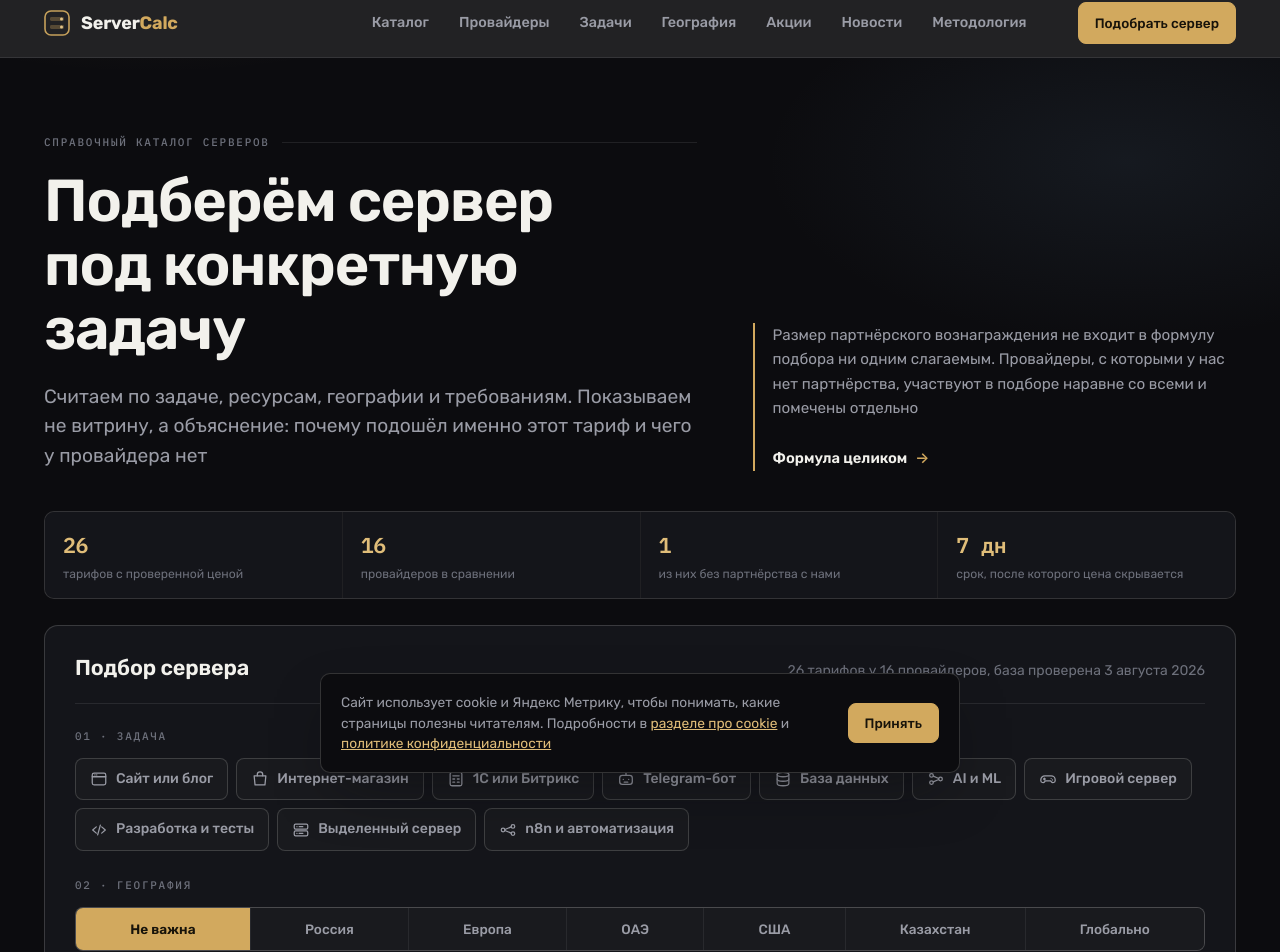
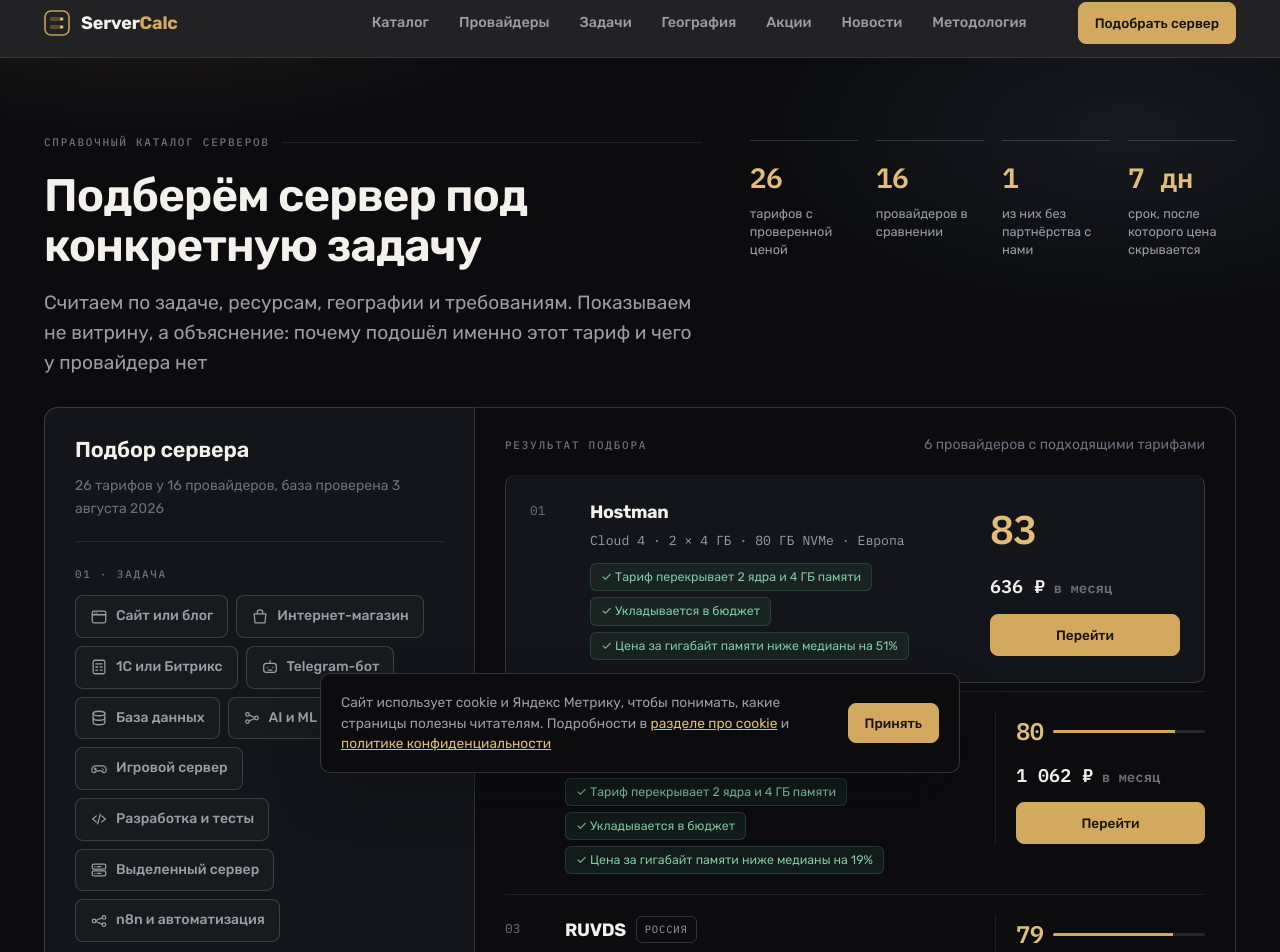
Before and after one commit to MakeBiz/servercalc, a Next.js app: page / in a window 1280 px wide. Shown: the part 11-963 px from the top of the page. Built offline with nearby package versions, Linux system fonts and the light colour scheme.

Commit message:
Главная по макету: калькулятор слева, результат справа, компактный заголовок, статистика в ряд, верхний результат выделен

```diff
--- a/app/globals.css
+++ b/app/globals.css
@@ -122,9 +122,9 @@
 
 .display {
   font-weight: 600;
-  font-size: clamp(2.4rem, 5.2vw, 3.7rem);
+  font-size: clamp(2.05rem, 3.8vw, 2.85rem);
   letter-spacing: -0.02em;
-  line-height: 1.08;
+  line-height: 1.1;
 }
 
 h1, .h1 { font-size: clamp(2rem, 4vw, 2.85rem); letter-spacing: -0.015em; line-height: 1.1; }
@@ -369,19 +369,46 @@
   display: grid;
   grid-template-columns: 1fr;
   gap: 28px;
-  align-items: end;
-  margin-bottom: 40px;
+  align-items: start;
+  margin-bottom: 30px;
 }
 @media (min-width: 900px) {
-  .hero-grid { grid-template-columns: minmax(0, 1.35fr) minmax(0, 1fr); gap: 56px; }
+  .hero-grid { grid-template-columns: minmax(0, 1.15fr) minmax(0, 0.85fr); gap: 48px; }
 }
 
-.hero h1 { margin-bottom: 20px; }
+.hero h1 { margin-bottom: 18px; }
 .hero-note {
   border-left: 2px solid var(--brass);
   padding-left: 18px;
   font-size: 0.95rem;
   line-height: 1.6;
+  color: var(--on-ink-dim);
+}
+
+/* статистика справа от заголовка, по макету — плоские колонки без рамки */
+.hero-stats {
+  display: grid;
+  grid-template-columns: repeat(2, minmax(0, 1fr));
+  gap: 22px 20px;
+  padding-top: 6px;
+}
+@media (min-width: 1080px) { .hero-stats { grid-template-columns: repeat(4, minmax(0, 1fr)); gap: 18px; } }
+.hstat {
+  border-top: 1px solid var(--ink-line-2);
+  padding-top: 14px;
+}
+.hstat .stat-v {
+  font-family: var(--font-mono);
+  font-size: 1.75rem;
+  font-weight: 600;
+  letter-spacing: -0.02em;
+  color: var(--brass-bright);
+  font-variant-numeric: tabular-nums;
+}
+.hstat .stat-k {
+  margin-top: 5px;
+  font-size: 0.8rem;
+  line-height: 1.4;
   color: var(--on-ink-dim);
 }
 
@@ -573,6 +600,39 @@
   padding: 26px 30px 30px;
 }
 @media (max-width: 640px) { .results { padding: 20px 16px 24px; } }
+
+/* компоновка главной: калькулятор слева, результат справа, один блок */
+@media (min-width: 980px) {
+  .calc-split {
+    display: grid;
+    grid-template-columns: minmax(0, 430px) minmax(0, 1fr);
+    align-items: stretch;
+  }
+  .calc-split .calc {
+    display: flex;
+    flex-direction: column;
+    border-radius: var(--r-lg) 0 0 var(--r-lg);
+    border-right: 0;
+    border-bottom: 1px solid var(--ink-line-2);
+  }
+  .calc-split .calc-foot { margin-top: auto; }
+  .calc-split .calc-cols { grid-template-columns: 1fr; gap: 22px; }
+  .calc-split .calc-cols .span-2 { grid-column: auto; }
+  .calc-split .results {
+    border-radius: 0 var(--r-lg) var(--r-lg) 0;
+  }
+  /* лучший результат выделен рамкой, балл крупнее — как в макете */
+  .calc-split .rescard-top {
+    border: 1px solid var(--ink-line-2);
+    border-radius: var(--r-md);
+    background: var(--ink-700);
+    padding: 22px 24px;
+    margin-bottom: 8px;
+  }
+  .calc-split .rescard-top .res-side { border-left: 0; padding-left: 20px; }
+  .calc-split .rescard-top .res-score-v { font-size: 2.5rem; }
+  .calc-split .rescard-top .res-bar { display: none; }
+}
 
 .results-head {
   display: flex;
--- a/app/page.js
+++ b/app/page.js
@@ -79,47 +79,36 @@
                 <span className="label label-brass">Справочный каталог серверов</span>
               </div>
               <h1 className="display">
-                Подберём сервер
+                Подберём сервер под
                 <br />
-                под конкретную задачу
+                конкретную задачу
               </h1>
               <p className="lead">
                 Считаем по задаче, ресурсам, географии и требованиям. Показываем не витрину, а
                 объяснение: почему подошёл именно этот тариф и чего у провайдера нет
               </p>
             </div>
-            <div className="hero-note">
-              Размер партнёрского вознаграждения не входит в формулу подбора ни одним слагаемым.
-              Провайдеры, с которыми у нас нет партнёрства, участвуют в подборе наравне со всеми и
-              помечены отдельно
-              <div className="mt">
-                <Link href="/metodologiya" className="link-arrow">
-                  Формула целиком
-                </Link>
+            <div className="hero-stats">
+              <div className="hstat">
+                <div className="stat-v">{STATS.plans}</div>
+                <div className="stat-k">{plural(STATS.plans, 'тариф с проверенной ценой', 'тарифа с проверенной ценой', 'тарифов с проверенной ценой')}</div>
+              </div>
+              <div className="hstat">
+                <div className="stat-v">{STATS.providers}</div>
+                <div className="stat-k">провайдеров в сравнении</div>
+              </div>
+              <div className="hstat">
+                <div className="stat-v">{STATS.providers - STATS.partners}</div>
+                <div className="stat-k">из них без партнёрства с нами</div>
+              </div>
+              <div className="hstat">
+                <div className="stat-v">{STATS.staleDays} дн</div>
+                <div className="stat-k">срок, после которого цена скрывается</div>
               </div>
             </div>
           </div>
 
-          <div className="stat-row mb">
-            <div className="stat">
-              <div className="stat-v">{STATS.plans}</div>
-              <div className="stat-k">{plural(STATS.plans, 'тариф с проверенной ценой', 'тарифа с проверенной ценой', 'тарифов с проверенной ценой')}</div>
-            </div>
-            <div className="stat">
-              <div className="stat-v">{STATS.providers}</div>
-              <div className="stat-k">провайдеров в сравнении</div>
-            </div>
-            <div className="stat">
-              <div className="stat-v">{STATS.providers - STATS.partners}</div>
-              <div className="stat-k">из них без партнёрства с нами</div>
-            </div>
-            <div className="stat">
-              <div className="stat-v">{STATS.staleDays} дн</div>
-              <div className="stat-k">срок, после которого цена скрывается</div>
-            </div>
-          </div>
-
-          <Calculator payload={payload} campaign={CAMPAIGN.calculator} />
+          <Calculator payload={payload} campaign={CAMPAIGN.calculator} split />
 
           <div style={{ height: 72 }} />
         </div>
--- a/components/Calculator.jsx
+++ b/components/Calculator.jsx
@@ -23,7 +23,7 @@
   return best;
 }
 
-export default function Calculator({ payload, presetTask = null, presetGeo = 'any', campaign = CAMPAIGN.calculator, compact = false }) {
+export default function Calculator({ payload, presetTask = null, presetGeo = 'any', campaign = CAMPAIGN.calculator, compact = false, split = false }) {
   const presetTaskObj = payload.tasks.find((t) => t.slug === presetTask) || null;
 
   const [task, setTask] = useState(presetTask);
@@ -83,7 +83,7 @@
   }
 
   return (
-    <div id="podbor" className="anchor">
+    <div id="podbor" className={split ? 'anchor calc-split' : 'anchor'}>
       <div className="calc">
         <div className="calc-head">
           <h2>Подбор сервера</h2>
@@ -121,6 +121,29 @@
             <div className="field-head">
               <span className="label">02 · География</span>
             </div>
+            {split ? (
+              <div className="chips">
+                <button
+                  type="button"
+                  className={geo === 'any' ? 'chip on' : 'chip'}
+                  aria-pressed={geo === 'any'}
+                  onClick={() => { setGeo('any'); track('geo', { geo: 'any' }); }}
+                >
+                  Не важна
+                </button>
+                {payload.geos.map((g) => (
+                  <button
+                    key={g.slug}
+                    type="button"
+                    className={geo === g.slug ? 'chip on' : 'chip'}
+                    aria-pressed={geo === g.slug}
+                    onClick={() => { setGeo(g.slug); track('geo', { geo: g.slug }); }}
+                  >
+                    {g.name}
+                  </button>
+                ))}
+              </div>
+            ) : (
               <div className="seg">
                 <button type="button" className={geo === 'any' ? 'on' : ''} onClick={() => { setGeo('any'); track('geo', { geo: 'any' }); }}>
                   Не важна
@@ -136,6 +159,7 @@
                   </button>
                 ))}
               </div>
+            )}
           </div>
 
           <div className="field">
@@ -257,7 +281,7 @@
         )}
 
         {visible.map((r, i) => (
-          <article className="rescard" key={r.provider.slug}>
+          <article className={split && i === 0 ? 'rescard rescard-top' : 'rescard'} key={r.provider.slug}>
             <div className="res-rank">{String(i + 1).padStart(2, '0')}</div>
             <div className="res-body">
               <div>
```
Lines whose indentation alone changed are shown as unchanged.
